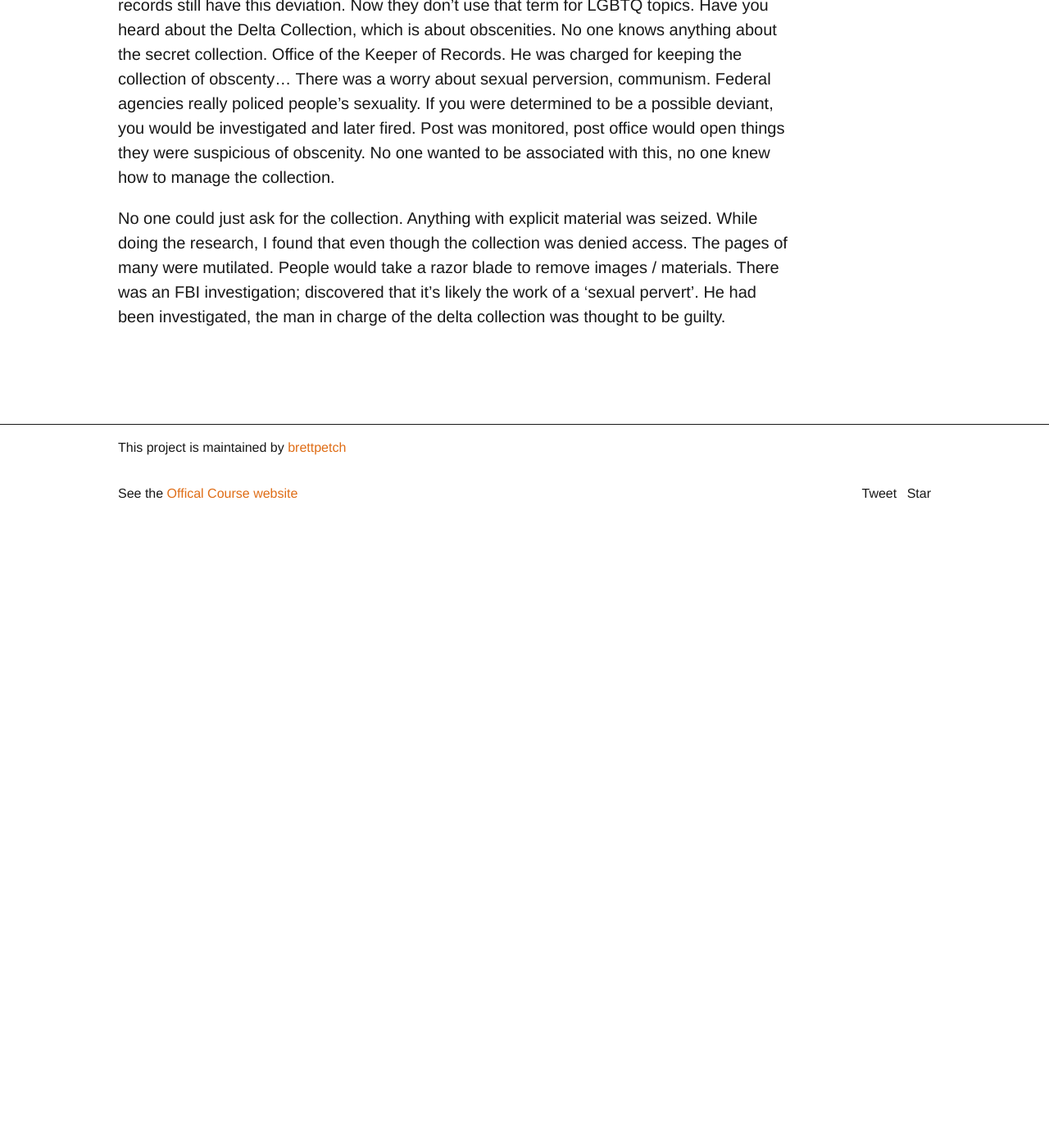
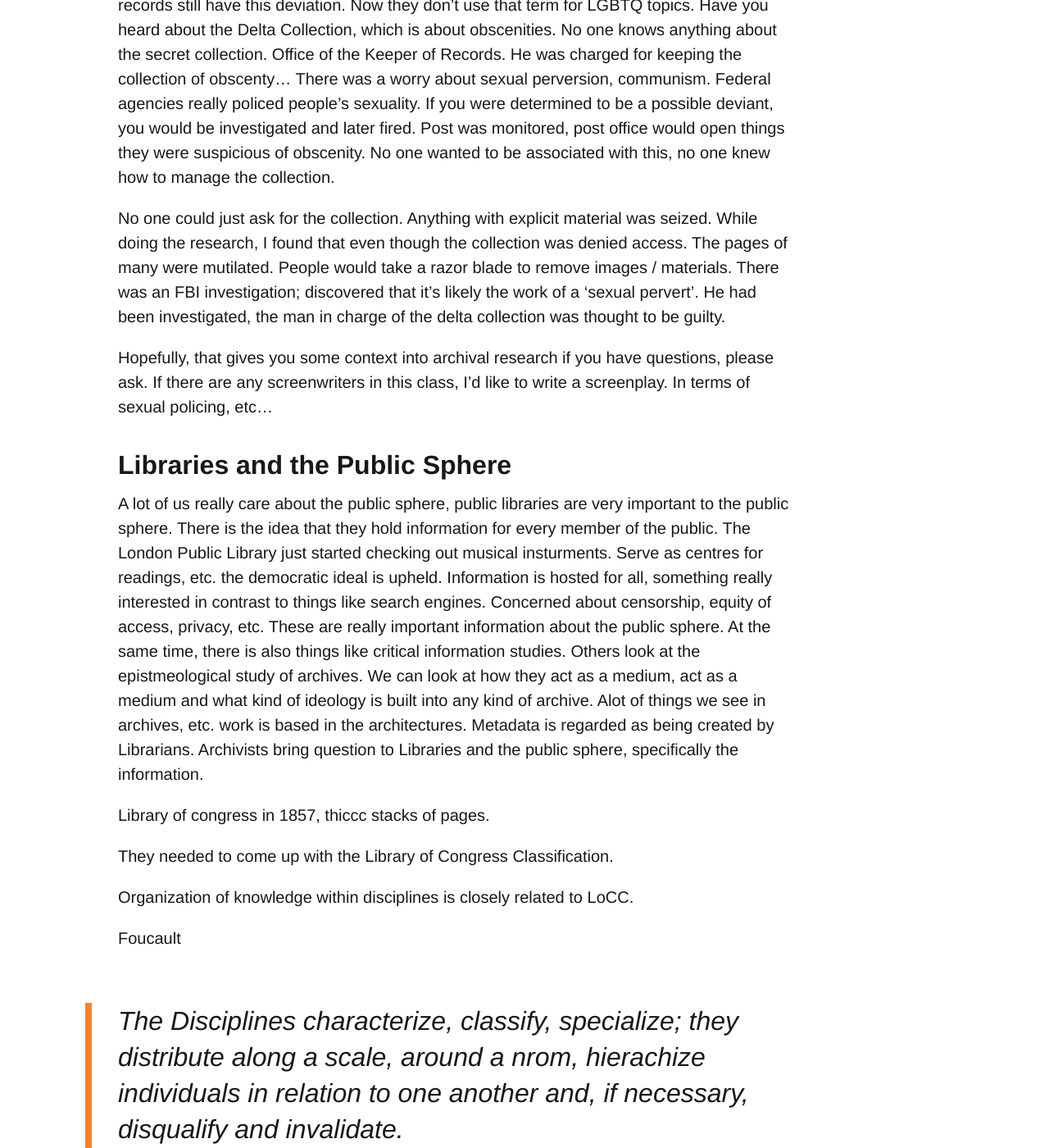
Before and after one commit to brettpetch/MIT-2025, a Jekyll site: the page built from _posts/2020-01-21-Libraries-and-Archives.md, in a window 1280 px wide and 1400 px high, scrolled down 4176 px. Shown: the whole window at 82% size. Built offline with Jekyll 4.4.1, drawn with Linux system fonts in a browser that asks for light colours; comment, search, counter and statistics services are not loaded; before the commit the page ends 4806 px from its top, so only the background shows below that; some of the changed text lies outside the part shown.

Commit message:
push lecture notes

```diff
--- a/_posts/2020-01-21-Libraries-and-Archives.md
+++ b/_posts/2020-01-21-Libraries-and-Archives.md
@@ -67,3 +67,47 @@ First, i'd like to talk about my own archival research coming out of the archive
 I went to the Library of Congress for a Research Trip, originally I thought it was about the sexualities, looked at the catalogue found a book called "The Bisexual...". The subject of the book was "perversion" I wanted to know where it came from, what it meant, and that became the dissertation for one of my paper. In 2007, they allowed this term to be used. Older records still have this deviation. Now they don't use that term for LGBTQ topics. Have you heard about the Delta Collection, which is about obscenities. No one knows anything about the secret collection. Office of the Keeper of Records. He was charged for keeping the collection of obscenty... There was a worry about sexual perversion, communism. Federal agencies really policed people's sexuality. If you were determined to be a possible deviant, you would be investigated and later fired. Post was monitored, post office would open things they were suspicious of obscenity. No one wanted to be associated with this, no one knew how to manage the collection.
 
 No one could just ask for the collection. Anything with explicit material was seized. While doing the research, I found that even though the collection was denied access. The pages of many were mutilated. People would take a razor blade to remove images / materials. There was an FBI investigation; discovered that it's likely the work of a 'sexual pervert'. He had been investigated, the man in charge of the delta collection was thought to be guilty.
+
+Hopefully, that gives you some context into archival research if you have questions, please ask. If there are any screenwriters in this class, I'd like to write a screenplay. In terms of sexual policing, etc...
+
+## Libraries and the Public Sphere
+A lot of us really care about the public sphere, public libraries are very important to the public sphere. There is the idea that they hold information for every member of the public. The London Public Library just started checking out musical insturments. Serve as centres for readings, etc. the democratic ideal is upheld. Information is hosted for all, something really interested in contrast to things like search engines. Concerned about censorship, equity of access, privacy, etc. These are really important information about the public sphere. At the same time, there is also things like critical information studies. Others look at the epistmeological study of archives. We can look at how they act as a medium, act as a medium and what kind of ideology is built into any kind of archive. Alot of things we see in archives, etc. work is based in the architectures. Metadata is regarded as being created by Librarians. Archivists bring question to Libraries and the public sphere, specifically the information.
+
+Library of congress in 1857, thiccc stacks of pages.
+
+They needed to come up with the Library of Congress Classification.
+
+Organization of knowledge within disciplines is closely related to LoCC.
+
+Foucault
+> The Disciplines characterize, classify, specialize; they distribute along a scale, around a nrom, hierachize individuals in relation to one another and, if necessary, disqualify and invalidate.
+- Foucault, Discipline and Punish (223)
+We encounter knowledge in relation to that vantage point. He talks about prisons, schools, archives. Libraries are the way that information flows.
+
+### Community Archvies
+in partnership, collaberation with communities, what are the standards, etc. Maybe breaking from terms the government archvie would suggest. Also need to think about who can access things, where, when. What to keep, what to call it.
+
+## Research Questions from Last Week:
+As we launch into this, we are going to look at the Kate and Meghan
+
+> How does race play into the expectations of motherhood in the royal family?
+
+Because we're using content analysis as a method of research, how would we be able to research this quesiton given the resources we have. If you wanted to think about this question, you might want to look at these representations inside the media. Get at the real essentials: How is something depicted in some kind of media?
+
+> Is the celebrity status of Meghan an influence on how she is represented in the media?
+
+We may see reference, we are going to have to operationalize this, saying this is because of this. How will we know that any given representation is because of celebrity status. \
+
+> How does the media represent Meghan in relation to her career?
+
+We want to ensure your findings **are valid**.
+
+> In what ways does race play a role in the differences in tone of headlines written about Kate vs. Meghan?
+
+as you're researching this, you'd need to know that this is becaue of race. how do you know it's about race rather than her celebrity, etc. Ensure what you're doing is consise.
+
+## For the Next While:
+Look at your research question or topic. What kind of media are you looking at? Are you looking at postcards, picture books, etc. Begin to find content and see if you can find things related to your question, etc. When you go to tutorial you will hopefully share and compare.
+
+If you get confused look at the syllabus.  The Table is really Great.
+Next week your content analysis is needed.
```
